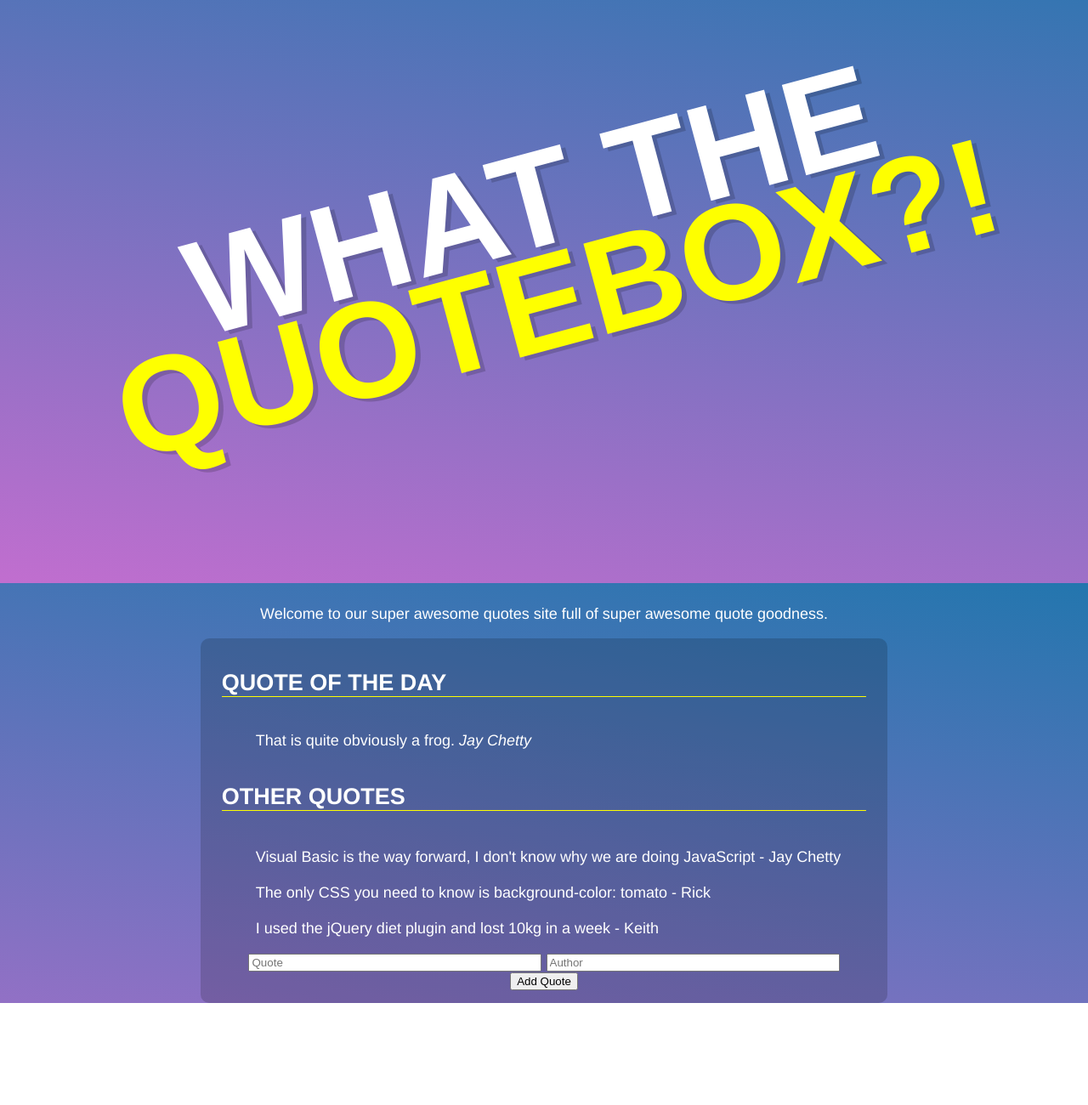
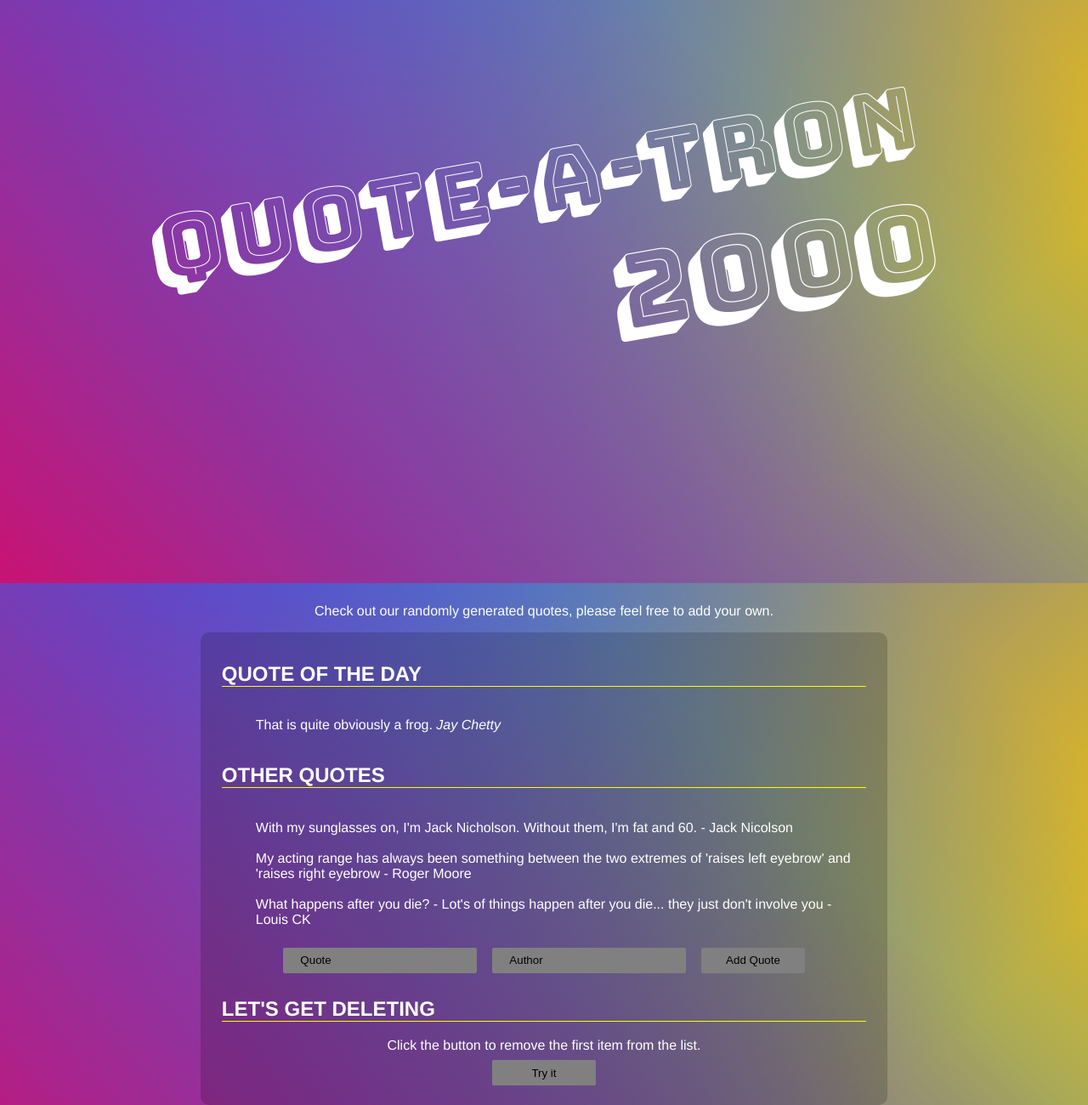
Before and after one commit to russelljohnwilliams/week-7-day-1-homework, a plain HTML site: page quotes_start/index.html in a window 1280 px wide. Shown: the part 114-1414 px from the top of the page at 85% size. Before the commit the page ends 1294 px from the top, so only its background shows below. Drawn offline with Linux system fonts and the light colour scheme; files that its build step writes are made by us from their sources; files whose address does not match are found by name; a web font is replaced by a local one.

Commit message:
adds delete function, and css

```diff
--- a/quotes_start/index.html
+++ b/quotes_start/index.html
@@ -4,17 +4,18 @@
   <title>Frontend JS</title>
   <script src='app.js'></script>
   <link rel="stylesheet" type="text/css" href="style.css" />
+  <link href='https://fonts.googleapis.com/css?family=Bungee+Shade|Bungee+Outline|Bungee+Hairline' rel='stylesheet' type='text/css'>
 </head>
 <body>
   <header>
    <div class="main-title">
-     <div class="lead-title">What the</div>
-     <div class="sub-title">Quotebox?!</div>
+     <div class="lead-title">quote-a-tron</div>
+     <div class="sub-title" align="right"> 2000 </div>
    </div>
  </header>
  <main>
   <intro>
-      <p id="tagline" class="tagline">Welcome to our super awesome quotes site full of super awesome quote goodness.</p>
+    <p id="tagline" class="tagline">Check out our randomly generated quotes, please feel free to add your own.</p>
   </intro>
   <section id="main" class="container content">
     <aside>
@@ -29,12 +30,18 @@
     <div>
       <h2>Other Quotes</h2>
       <ul id="quote-list"></ul>
+
+
       </div>
       <form id="quote-form">
-        <input type="text" id="quote-text-input" size="40" placeholder="Quote" autocomplete="off">
-        <input type="text" id="author-text-input" size="40" placeholder="Author" autocomplete="off">
-        <input type="submit" id="add-button" value="Add Quote">
+        <input class="input" type="text" id="quote-text-input" size="40" placeholder="Quote" autocomplete="off">
+        <input class="input" type="text" id="author-text-input" size="40" placeholder="Author" autocomplete="off">
+        <input class="button"  type="submit" id="add-button" value="Add Quote">
       </form>
+      <h2>Let's get deleting</h2>
+      <div align="center">Click the button to remove the first item from the list.
+        <br>
+        <button  class="button" onclick="deleteQuote()">Try it</button></div>
     </section>
   </main>
 </body>
--- a/quotes_start/public/app.js
+++ b/quotes_start/public/app.js
@@ -1,9 +1,9 @@
 window.onload = main;
 
 quoteList = [
-{quote: "Visual Basic is the way forward, I don't know why we are doing JavaScript" , author: "Jay Chetty"},
-{quote: "The only CSS you need to know is background-color: tomato", author: "Rick"},
-{quote: "I used the jQuery diet plugin and lost 10kg in a week", author: "Keith"}
+{quote: "With my sunglasses on, I'm Jack Nicholson. Without them, I'm fat and 60." , author: "Jack Nicolson"},
+{quote: "My acting range has always been something between the two extremes of 'raises left eyebrow' and 'raises right eyebrow", author: "Roger Moore"},
+{quote: "What happens after you die? - Lot's of things happen after you die... they just don't involve you", author: "Louis CK"}
 ]
 
 function main(){
@@ -12,6 +12,8 @@ function main(){
     var li = document.createElement( 'li' );
     li.innerText = "\n" + quoteList[i].quote + " - " + quoteList[i].author;
     ul.appendChild( li )
+
+
   }
 
   var btn = document.getElementById('add-button');
@@ -36,15 +38,22 @@ function handleClick(){
   quote.value = '';
   author.value = '';
   // addToArray(userInput)
+
 }
 
 function appendQuote(userInput){
   var li = document.createElement( 'li' );
-  li.innerText = userInput.quote + " - " + userInput.author;
-  // console.log( li );
+  li.innerText = "\n" + userInput.quote + " - " + userInput.author;
 
   var ul = document.getElementById( 'quote-list' );
   ul.appendChild( li );
+
+}
+
+  function deleteQuote() {
+
+  var list = document.getElementById("quote-list");
+  list.removeChild(list.childNodes[0]);
 
 }
 
--- a/quotes_start/public/style.css
+++ b/quotes_start/public/style.css
@@ -1,17 +1,24 @@
 /*@import url(https://fonts.googleapis.com/css?family=Teko:400,500,700,300,600);*/
+
 
 /* Global */
 
 html, body {
   height: 100%;
-  font-family: Helvetica;
+  font-family: bungee hairline, helvetica;
 }
 
 body {
-  background: linear-gradient(-170deg, #2376ae 0%, #c16ecf 100%) no-repeat center center fixed;
+  background:
+      linear-gradient(45deg, hsla(328, 83%, 43%, 1) 0%, hsla(328, 83%, 43%, 0) 70%),
+      linear-gradient(135deg, hsla(225, 83%, 56%, 1) 10%, hsla(225, 83%, 56%, 0) 80%),
+      linear-gradient(225deg, hsla(47, 83%, 50%, 1) 10%, hsla(47, 83%, 50%, 0) 80%),
+      linear-gradient(315deg, hsla(210, 91%, 51%, 1) 100%, hsla(210, 91%, 51%, 0) 70%);
   background-size: cover;
+  background-repeat: no-repeat;
+  background-attachment: fixed;
   color: white;
-  font-size: 18px;
+  font-size: 16px;
 }
 
 /* Header */
@@ -27,12 +34,9 @@ header {
 .main-title {
   text-align: center;
   text-transform: uppercase;
-  font-size: 160px;
-  font-weight: 900;
-  transform: rotate(-15deg);
-  font-family: 'Teko', sans-serif;
-  line-height: 120px;
-  text-shadow: 5px 5px 0px rgba(0, 0, 0, 0.168627);
+  font-size: 100px;
+  transform: rotate(-10deg);
+  font-family: 'Bungee Shade', sans-serif;
 }
 
 .lead-title {
@@ -40,7 +44,8 @@ header {
 }
 
 .sub-title {
-  color: #feff00;
+  color: white;
+  font-size: 120px;
 }
 
 /* Text */
@@ -60,6 +65,8 @@ form {
  display: inline-block;
  text-align: center;
 }
+
+
 
 .content {
   background-color: rgba( 0, 0, 0, 0.168676 );
@@ -83,13 +90,6 @@ hr {
   list-style: none;
 }
 
-.my-button {
-  padding: 8px;
-  height: 40px;
-  background: #FEFF8A;
-  border-radius: 5px;
-  font-size: 20px;
-}
 
 
 blockquote {
@@ -99,3 +99,28 @@ blockquote {
 blockquote {
   display:inline-block;
 }
+
+::-webkit-input-placeholder { color:#000; }
+
+.input
+{
+  width: 30%;
+  height: 30px;
+  padding: 12px 20px;
+  margin: 8px 7px;
+  border-radius: 2px;
+  box-sizing: border-box;
+  border: none;
+  background-color: grey;
+}
+
+.button
+{
+  width: 16%;
+  height: 30px;
+  margin: 8px 7px;
+  border-radius: 2px;
+  box-sizing: border-box;
+  border: none;
+  background-color: grey;
+}
```
Lines whose indentation alone changed are shown as unchanged.
